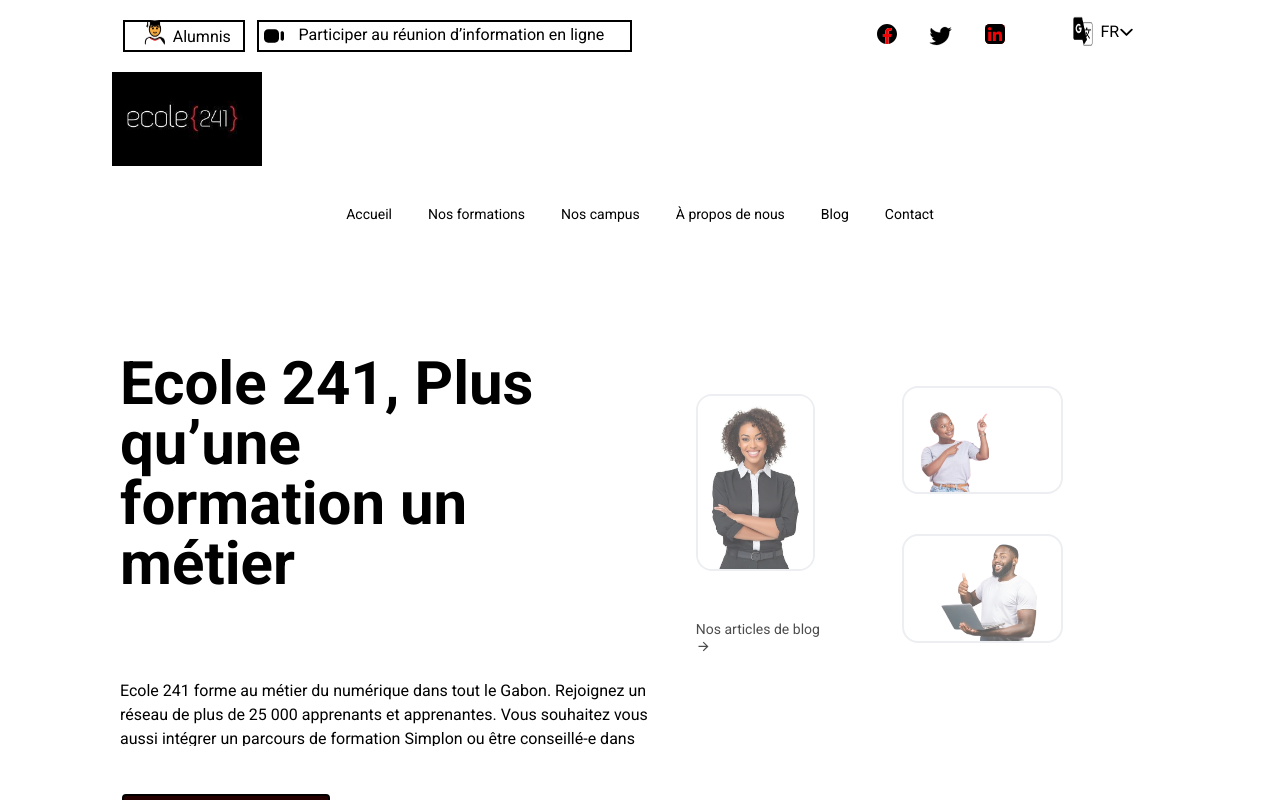
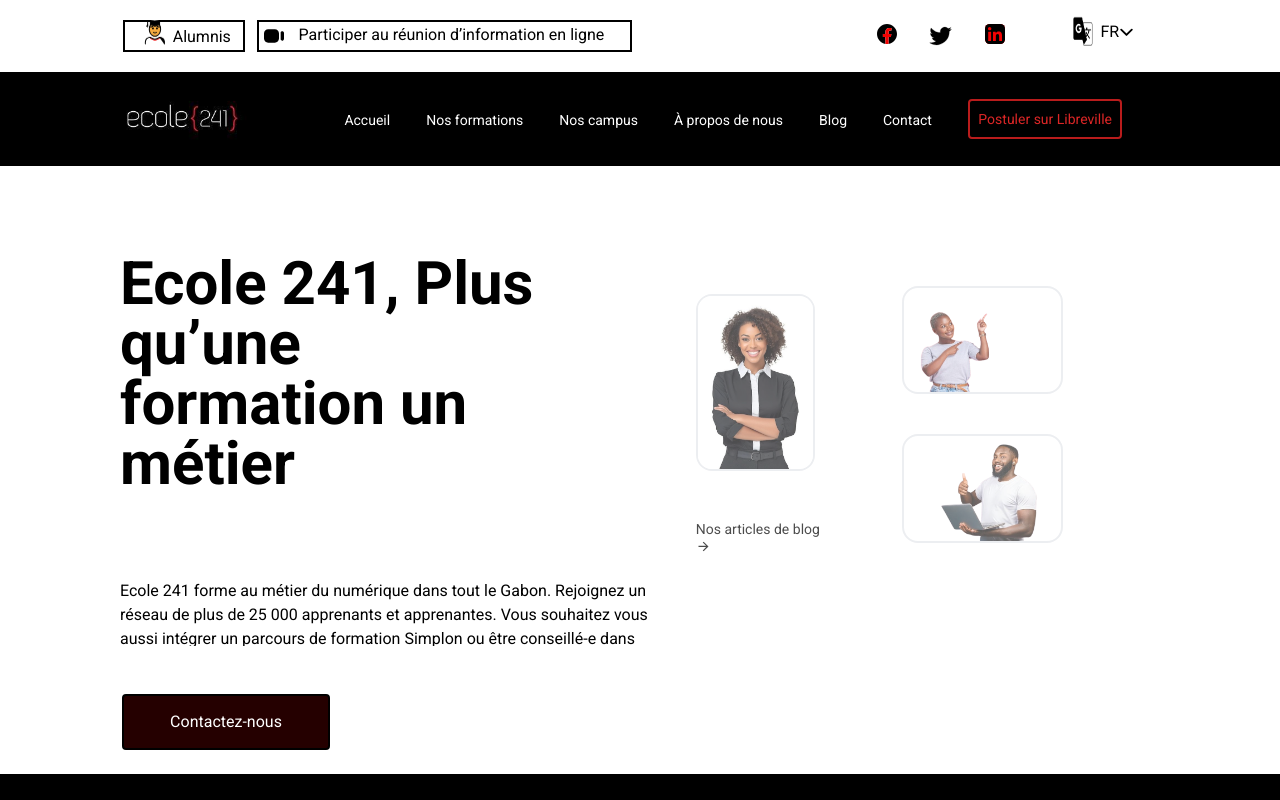
Before and after one commit to gatien074/Mon-site-, a Next.js app: page / in a window 1280 px wide. Shown: the top 800 px of the page. Built offline with nearby package versions, Linux system fonts and the light colour scheme.

Commit message:
mon commit

```diff
--- a/app/A_propos/page.tsx
+++ b/app/A_propos/page.tsx
@@ -62,6 +62,7 @@ export default function A_propos() {
               ouverte à tout le monde
             </p>
           </div>
+
           <div className={Styles.section3_22}>
             <h1 className={Styles.section3_2h1}>Port-Gentil</h1>
             <p className={Styles.section3_2p}>
--- a/app/components/Main.tsx
+++ b/app/components/Main.tsx
@@ -10,7 +10,7 @@ const Main =()=>{
   return (
 
     <>
-    <section className="scroll-ml-6 snap-start s">
+    <section className={style.main}>
   <Logo />
       <ul className=" md:flex-row sm:flex  sm:mt-9 sm:gap-9 justify-center ">
         <li>
```
